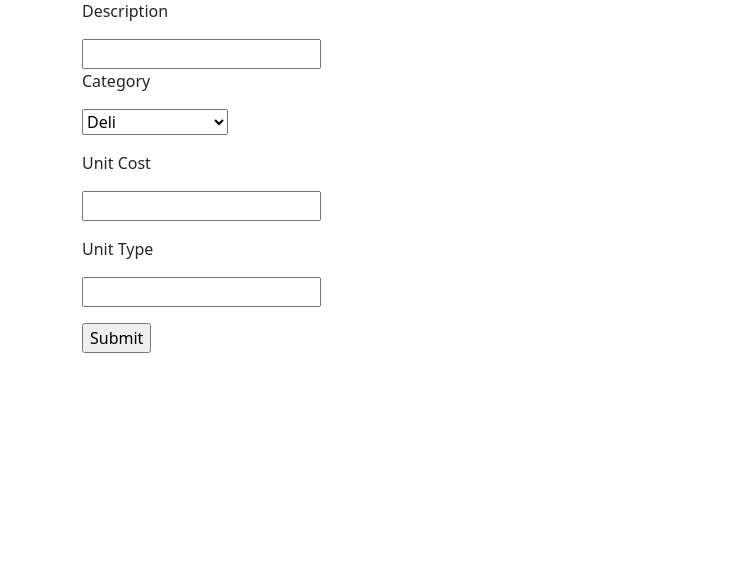
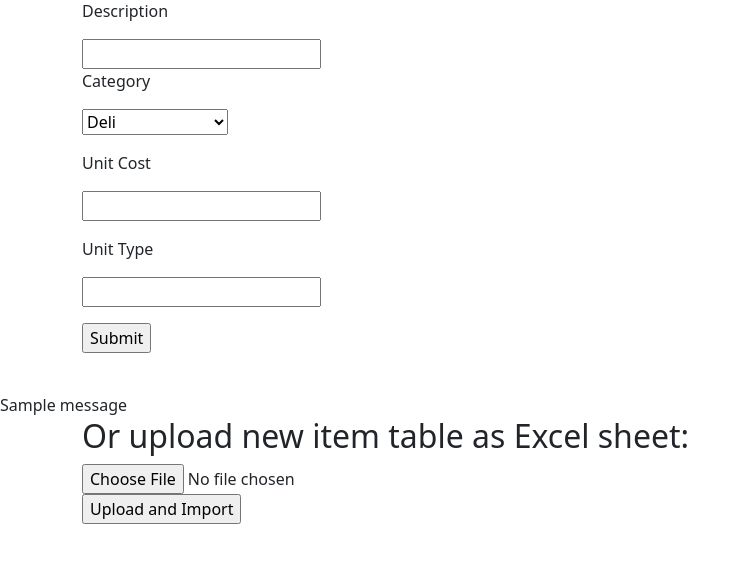
Before and after one commit to codym857/DeliAudit, a Flask app: page /itemEntry in a window 1280 px wide. Shown: the part 119-682 px from the top of the page, without its empty margins (0-749 px from the left). Run offline with Flask 3, Linux system fonts and the light colour scheme; one stand-in notice (Sample message) is shown.

Commit message:
Added file upload to itemEntry.html

```diff
--- a/app.py
+++ b/app.py
@@ -1,4 +1,4 @@
-from flask import Flask, render_template, request, redirect, url_for, session
+from flask import Flask, render_template, request, redirect, url_for, session, flash
 import entry
 import item
 import audit
@@ -132,6 +132,31 @@ def logout():
     session.clear()
     return redirect(url_for('home'))
 
+@app.route('/upload', methods=['GET', 'POST'])
+def upload():
+	if request.method == "POST":
+		if "file" not in request.files:
+			flash("No file part found.")
+			return redirect(url_for('itemEntry'))
+
+		file = request.files["file"]
+
+		if file.filename == "":
+			flash("No file selected.")
+			return redirect(url_for('itemEntry'))
+
+		if file and (file.filename.endswith(".xlsx") or file.filename.endswith(".xls")):
+			try:
+				database.import_items_database(file.stream)
+				flash(f"Successfully uploaded and imported data from {file.filename}")
+				return redirect(url_for('itemEntry'))
+			except Exception as e:
+				flash(f"An error occurred while processing data: {str(e)}")
+				return redirect(url_for('itemEntry'))
+		else:
+			flash("Invalid file format. Please upload an Excel (.xlsx or .xls) file.")
+			return redirect(url_for('itemEntry'))
+
 # if(__name__ == '__main__'):
 # 	app.run(host='0.0.0.0', port=5000, debug=True)
 
--- a/templates/itemEntry.html
+++ b/templates/itemEntry.html
@@ -27,4 +27,25 @@
 		</form>
 	</div>
 
+	<br>
+
+	{% with messages = get_flashed_messages() %}
+		{% if messages %}
+			{% for message in messages %}
+				<div class="flash">
+					{{message}}
+				</div>
+			{% endfor %}
+		{% endif %}
+	{% endwith %}
+
+	<div class="container">
+		<h2>Or upload new item table as Excel sheet:</h2>
+		<form action="../upload" method="post" enctype="multipart/form-data">
+			<input type="file" name="file" accept=".xlsx, .xls" required />
+			<br>
+			<input type="submit" value="Upload and Import" />
+		</form>
+	</div>
+
 {% endblock %}
```
